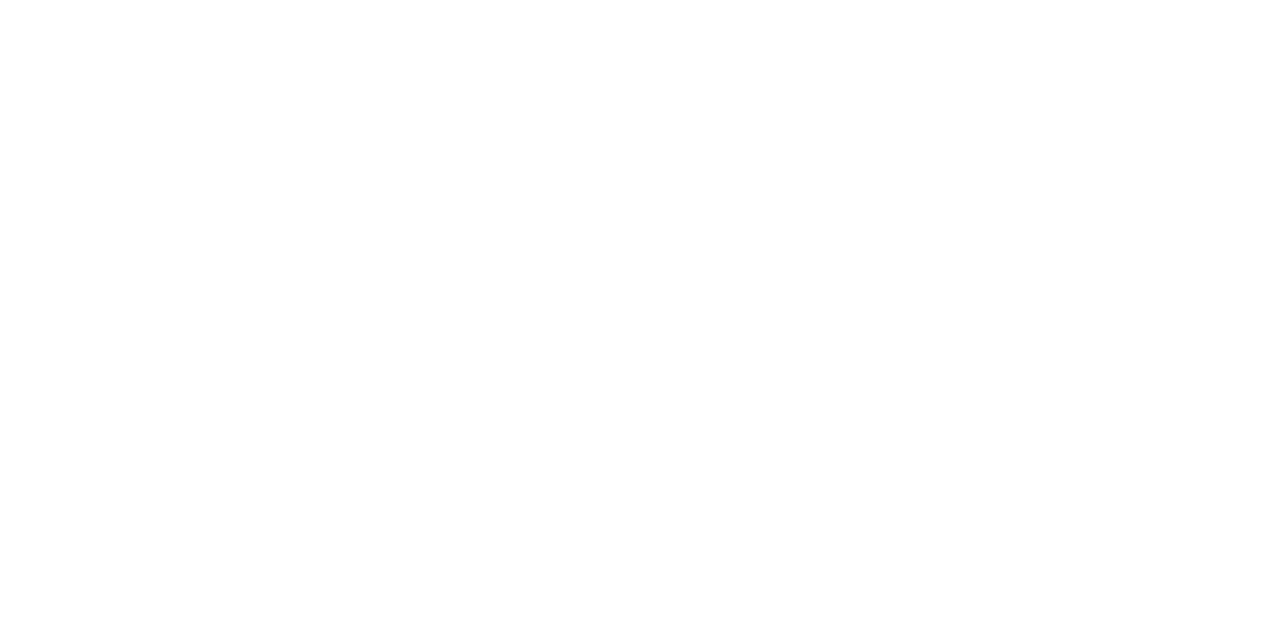
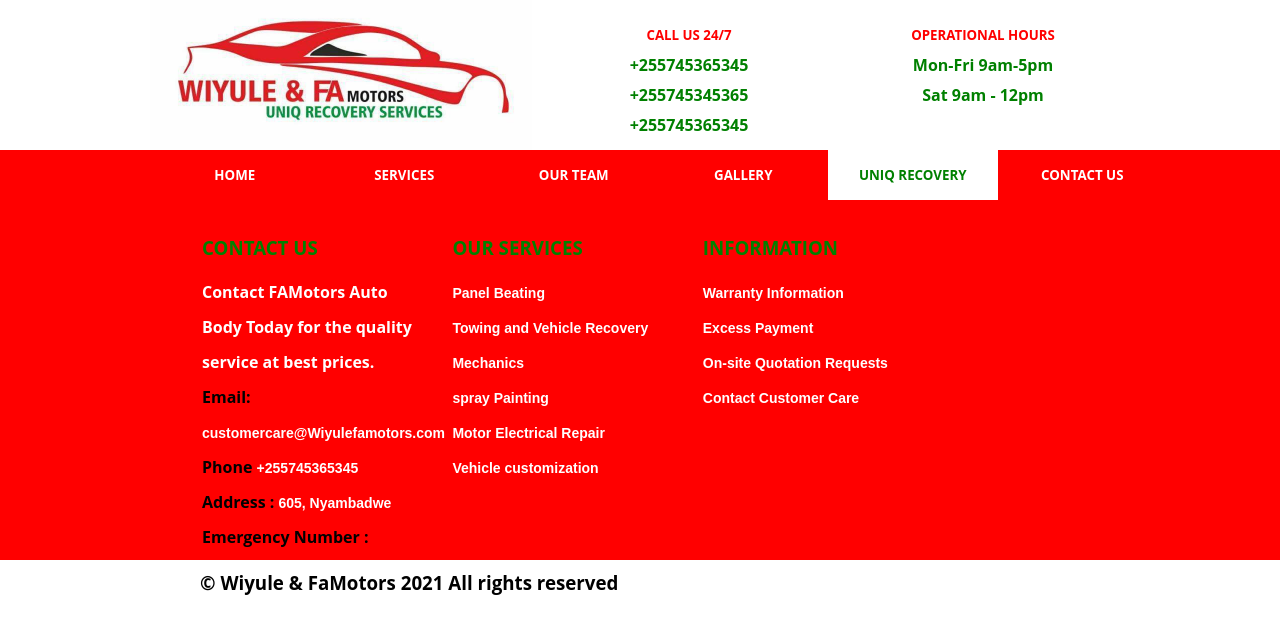
Before and after one commit to collinskoech11/FaMotors2, a plain HTML site: page Recovery.html in a window 1280 px wide. Drawn offline with nearby package versions, Linux system fonts and the light colour scheme; a web font is replaced by a local one.

Commit message:
footer update

```diff
--- a/Recovery.html
+++ b/Recovery.html
@@ -0,0 +1,93 @@
+<!DOCTYPE html>
+<html lang="en">
+<head>
+    <meta charset="UTF-8">
+    <meta http-equiv="X-UA-Compatible" content="IE=edge">
+    <meta name="viewport" content="width=device-width, initial-scale=1.0">
+    <title>Document</title>
+    <link rel="stylesheet" href="css/style.css">
+    <link rel="icon" href="img/logo2.png">
+    <link rel="preconnect" href="https://fonts.googleapis.com">
+    <link rel="preconnect" href="https://fonts.gstatic.com" crossorigin>
+    <link href="https://fonts.googleapis.com/css2?family=Benne&display=swap" rel="stylesheet">
+    <script src="https://code.jquery.com/jquery-2.2.0.min.js" type="text/javascript"></script>
+    <script src="https://cdnjs.cloudflare.com/ajax/libs/slick-carousel/1.6.0/slick.js"></script>
+    <script src="https://maxcdn.bootstrapcdn.com/bootstrap/3.3.6/js/bootstrap.min.js"></script>
+</head>
+<body>
+    <section class="HeaderLogoCon">
+        <div class="starter">
+            <div class="LogoIconContainer">
+                <img src="img/logo2.png" alt="">
+            </div>
+            <div class="Contact-Info">
+                <div class="Contact-section">
+                    <h5>Call us 24/7</h5>
+                    <p>+255745365345</p>
+                    <p>+255745345365</p>
+                    <p>+255745365345</p>
+                </div>
+                <div class="Contact-section">
+                    <h5>Operational Hours</h5>
+                    <p>Mon-Fri 9am-5pm</p>
+                    <p>Sat 9am - 12pm</p>
+                </div>
+            </div>
+        </div>
+    </section>
+    <section class="HeaderContainer">
+        <div class="header-container">
+           <a href="index.html"><button>Home</button> </a>
+           <a href="Service.html"><button >Services</button> </a>
+           <a href="Team.html"><button>Our Team</button> </a>
+           <a href="Gallery.html"><button>Gallery</button> </a>
+           <a href="Recovery.html"><button class="active">UNIQ Recovery</button> </a>
+           <a href="Contact.html"><button>Contact Us</button></a>
+        </div>
+        <div class="header-container-sub">
+            <button id="more"> <img src="./img/burgerbtn.png" alt="" id="more-btn" style="width:100px; height:50px;">  </button>
+            <a href="index.html"><button>Home</button></a>
+            <a href="Team.html"><button>Our Team</button></a>
+            <a href="Gallery.html"><button>Gallery</button> </a>
+            <a href="Recovery.html"><button>UNIQ Recovery</button> </a>
+            <a href="Contact.html"><button>Contact Us</button></a>
+        </div>
+    </section>
+    <secttion class="FooterContainer">
+        <div class="footer-home">
+            <div class="footer-main">
+                <div class="footer-main-sub">
+                    <h3>Contact Us</h3>
+                    <p>Contact FAMotors Auto Body Today for the quality service at best prices.</p>
+                    <p style="color:black">Email: <a href="#"> customercare@Wiyulefamotors.com</a></p>
+                    <p style="color:black">Phone <a href="#">+255745365345</a></p>
+                    <p style="color:black">Address : <a href="#"> 605, Nyambadwe</a></p>
+                    <p style="color:black">Emergency Number : <a href="#">+255745365345</a> </p>
+                </div>
+                <div class="footer-main-sub">
+                    <h3>Our Services</h3>
+                    <p><a href="Service.html">Panel Beating</a></p>
+                    <p><a href="Service.html">Towing and Vehicle Recovery</a></p>
+                    <p><a href="Service.html">Mechanics</a></p>
+                    <p><a href="Service.html">spray Painting</a></p>
+                    <p><a href="Service.html">Motor Electrical Repair</a></p>
+                    <p><a href="Service.html">Vehicle customization</a></p>
+                </div>
+                <div class="footer-main-sub">
+                    <h3>Information</h3>
+                    <p><a href="">Warranty Information</a></p>
+                    <p><a href="">Excess Payment</a></p>
+                    <p><a href="">On-site Quotation Requests</a></p>
+                    <p><a href="">Contact Customer Care</a> </p>
+
+                </div>
+            </div>
+            <div class="footer-sub">
+                <h3>&copy; Wiyule &amp; FaMotors 2021 All rights reserved</h3>
+            </div>
+        </div>
+    </secttion>
+    <script src="https://cdnjs.cloudflare.com/ajax/libs/animejs/2.0.2/anime.min.js"></script>
+  <script src="js/script.js"></script>
+</body>
+</html>
--- a/css/style.css
+++ b/css/style.css
@@ -103,7 +103,7 @@ section{
     background-color:red;
     transition:1s;
 }
-.header-container a .acive{
+.header-container a  .active{
     color:green !important;
     background-color:#fff !important;
 }
```
Also changed, not shown: Contact.html (+11 -11 lines), Gallery.html (+11 -11 lines), Service.html (+11 -11 lines), Team.html (+11 -11 lines), index.html (+11 -11 lines).
